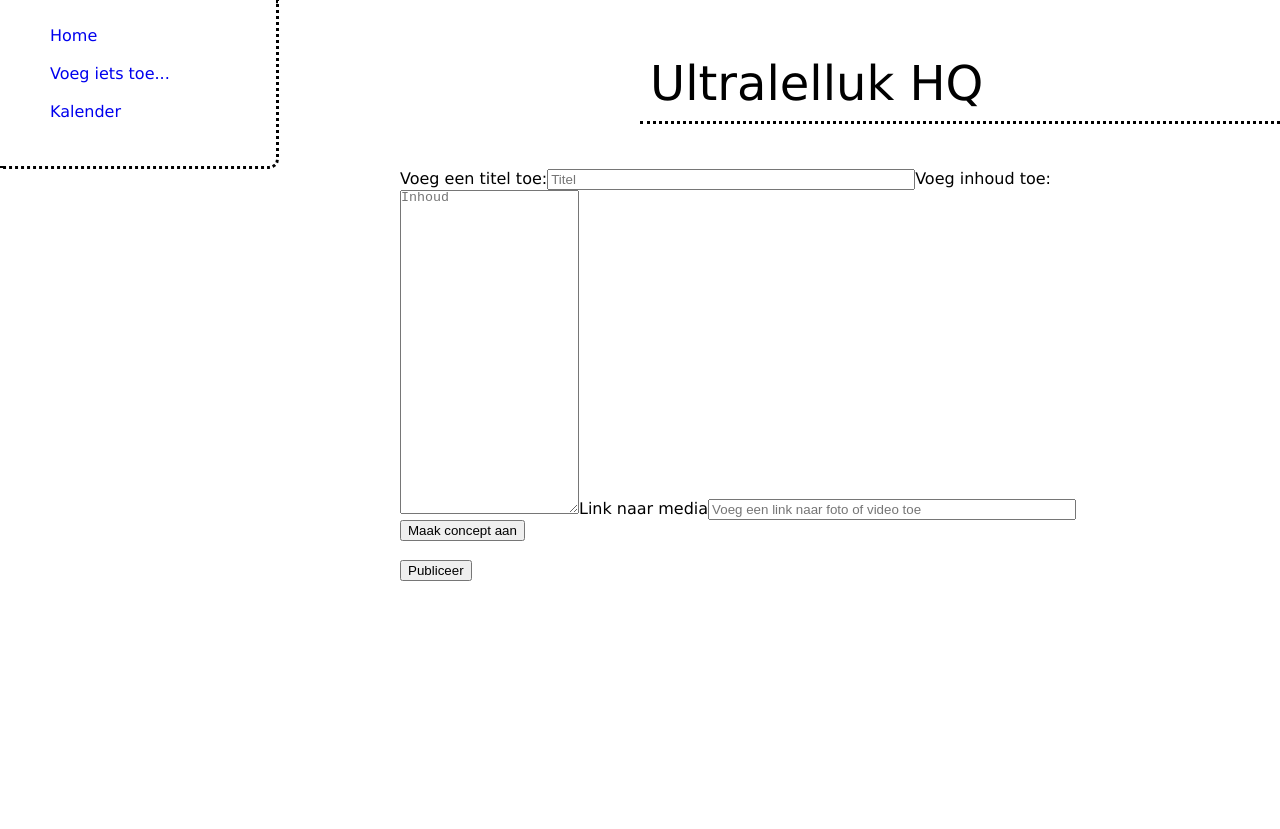
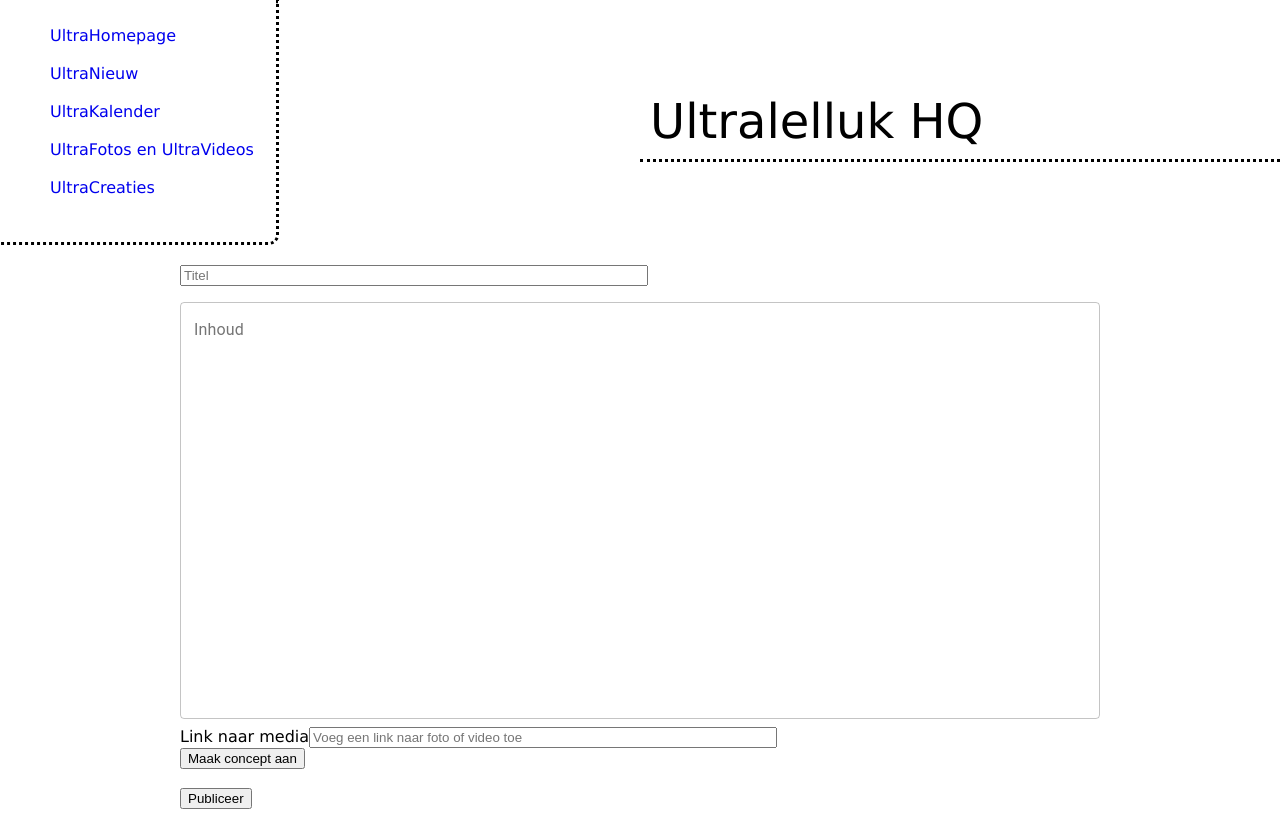
Before and after one commit to mivd7/ultralelluk-client, a React (Create React App) app: page /create in a window 1280 px wide. Before the commit the page ends 800 px from the top, so only its background shows below. Built offline with nearby package versions, Linux system fonts and the light colour scheme.

Commit message:
edit sidebar + more styling

```diff
--- a/src/components/Draft.js
+++ b/src/components/Draft.js
@@ -1,6 +1,8 @@
-import React, { Component } from 'react'
+import React, { useState } from 'react'
 import { Mutation } from 'react-apollo'
 import gql from 'graphql-tag'
+import TextField from '@material-ui/core/TextField'
+import {makeStyles} from '@material-ui/core'
 
 const CREATE_DRAFT = gql`mutation Post($title: String! $content: String!, $published: Boolean!, $userId: ID!) {
   createDraft(title: $title, content: $content, published: $published, userId: $userId) {
@@ -12,45 +14,55 @@ const CREATE_DRAFT = gql`mutation Post($title: String! $content: String!, $publi
 }
 `
 
-class Draft extends Component {
-  state = {
-    title: '',
-    content: '',
-    mediaUrl: '',
+const useStyles = makeStyles({
+  root: {
+    padding: '20px',
+  },
+  input1: {
+    height: 50
+  },
+  content: {
+    minWidth: '200px'
   }
+});
 
-  render() {
-    const { title, content, mediaUrl } = this.state
-    //hard-coded for now
-    const dummyUser = 'cjwxm86fw006u076211f1khl6'
+const Draft = () => {
+  const [title, setTitle] = useState('')
+  const [content, setContent] = useState('')
+  const [mediaUrl, setMediaUrl] = useState('')
+  const styles = useStyles()
+  const dummyUser = 'cjwxm86fw006u076211f1khl6'
     return (
-      <div className="form-container">
-        <div className="flex flex-column mt3">
-          <label>Voeg een titel toe:</label>
+      <div className={styles.root}>
           <input
             className="mb2"
             value={title}
-            onChange={e => this.setState({ title: e.target.value })}
+            onChange={e => setTitle(e.target.value)}
             type="text"
             placeholder="Titel"
-          />
-          <label>Voeg inhoud toe:</label>
-          <textarea
-            className="mb2__content"
+          /><br/>
+          <div className={styles.content}>
+          <TextField
+            id="outlined-multiline-flexible"
+            label="Inhoud"
+            multiline={true}
             value={content}
-            onChange={e => this.setState({ content: e.target.value })}
-            type="text"
-            placeholder="Inhoud"
-          />
+            rows={20}
+            maxRows={50}
+            onChange={e => setContent(e.target.value)}
+            className={styles.content}
+            margin="normal"
+            variant="outlined"
+            fullWidth={true}
+          /></div>
           <label>Link naar media</label>
           <input
             className="mb2"
             value={mediaUrl}
-            onChange={e => this.setState({ content: e.target.value })}
+            onChange={e => setMediaUrl(e.target.value)}
             type="text"
             placeholder="Voeg een link naar foto of video toe"
-          />
-        </div>
+          /><br/>
         <Mutation mutation={CREATE_DRAFT}
                   variables={{ title, content, published: false, userId: dummyUser }} >
             {draft => <div><button onClick={draft}>Maak concept aan</button></div>}
@@ -62,7 +74,6 @@ class Draft extends Component {
         </Mutation>
       </div>
     )
-  }
 }
 
 export default Draft
--- a/src/components/Header.js
+++ b/src/components/Header.js
@@ -1,5 +1,4 @@
 import React, { Component } from 'react'
-import { Link } from 'react-router-dom'
 import { withRouter } from 'react-router'
 
 class Header extends Component {
--- a/src/components/LandingPage.js
+++ b/src/components/LandingPage.js
@@ -1,4 +1,5 @@
-import React, { Component } from 'react'
+import React from 'react'
+import {Link} from 'react-router-dom'
 import { makeStyles } from '@material-ui/core/styles';
 import {GridList, GridListTile, GridListTileBar} from '@material-ui/core';
 import {images} from '../styles/imagesIndex';
@@ -16,17 +17,17 @@ const useStyles = makeStyles({
 
 export default function LandingPage() {
   const classes = useStyles();
-  const width = '';
-  let columns = width === 'xs' || width === 'sm'  ? 1 : 2;
   return (
     <div className={classes.root}>
      <GridList cellHeight={216} cellWidth={216} cols={2} className={classes.root}>
                     {images.map(image => (
                     <GridListTile key={image.id}>
-                        <img src={ image.file } className={classes.image}/>
+                      <Link to={image.link}>
+                        <img src={ image.file } className={classes.image} alt={image.title}/>
                         <GridListTileBar
                             title={image.title}
                         />
+                      </Link>
                     </GridListTile>
                     ))}
                 </GridList>
--- a/src/components/PostList.js
+++ b/src/components/PostList.js
@@ -2,6 +2,8 @@ import React, { Component } from 'react'
 import { Query } from 'react-apollo'
 import {Link} from 'react-router-dom'
 import gql from 'graphql-tag'
+import AddIcon from '@material-ui/icons/Add';
+import Fab from '@material-ui/core/Fab';
 import Post from './PostInfo'
 
 const FEED_QUERY = gql`
@@ -30,9 +32,11 @@ class PostList extends Component {
           console.log(postsToRender)
           return (
             <div className="posts-container">
-               <h2><Link to={"/create"}>
-                Nieuwe bijdrage posten
-              </Link></h2>
+               <Link to={"/create"}>
+                <Fab color="primary" aria-label="Add">
+                  <AddIcon />
+                </Fab>
+              </Link>
               {postsToRender.map(post => <div className="posts-container">
                 <Link to={`/content/${post.id}`}><Post key={post.id} post={post} author={post.author} /></Link></div>)}
 
--- a/src/components/SideBar.js
+++ b/src/components/SideBar.js
@@ -1,4 +1,4 @@
-import React, { Component } from 'react'
+import React from 'react'
 import {Link } from 'react-router-dom';
 import {makeStyles} from '@material-ui/core/styles'
 
@@ -17,9 +17,12 @@ const SideBar = (props) => {
     return (
         <div className={classes.root}>
         <ul>
-        <li><Link to={`/`}>Home</Link></li><br/>
-        <li><Link to={`/create`}>Voeg iets toe...</Link></li><br/>
-        <li><Link to={`/calendar`}>Kalender</Link></li><br/>
+        <li><Link to={`/`}>UltraHomepage</Link></li><br/>
+        <li><Link to={`/create`}>UltraNieuw</Link></li><br/>
+        <li><Link to={`/calendar`}>UltraKalender</Link></li><br/>
+        <li><Link to={`/media`}>UltraFotos en UltraVideos</Link></li><br/>
+        <li><Link to={`/art`}>UltraCreaties</Link></li><br/>
+
                   </ul>
 
         </div>
--- a/src/index.css
+++ b/src/index.css
@@ -42,7 +42,7 @@ input {
   max-width: 250px;
 }
 
-.mb2__content {
+.form-container__content {
   max-width: 500px;
   min-height: 320px;
   padding-top: 0;
@@ -85,6 +85,10 @@ ul:visited {
   border: 0px 1px black;
 }
 
+.posts-container {
+  padding: 25px;
+}
+
 .posts-container a {
   text-decoration: none;
   color: black;
@@ -95,3 +99,7 @@ ul:visited {
 .posts-container h2 {
   color: purple;
 }
+
+#outlined-dense-multiline {
+  min-width: 200px;
+}
```
